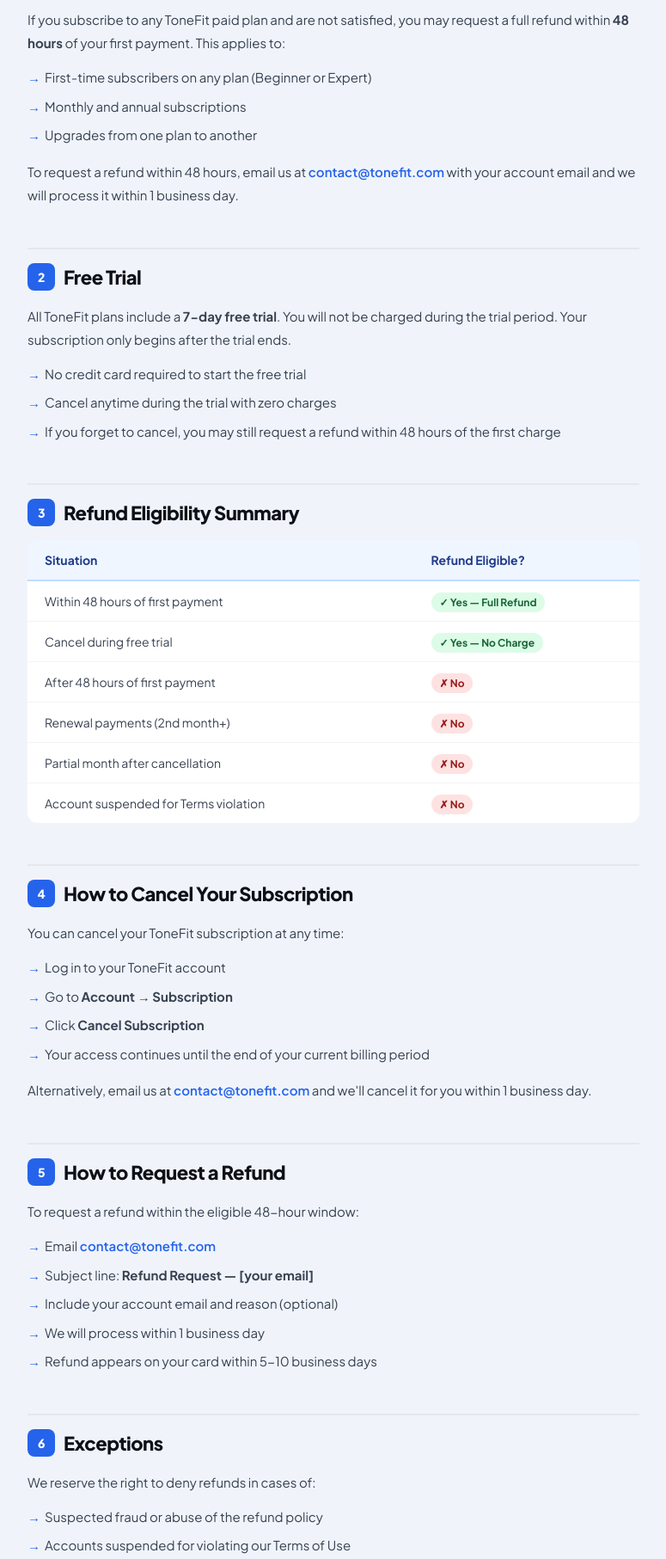
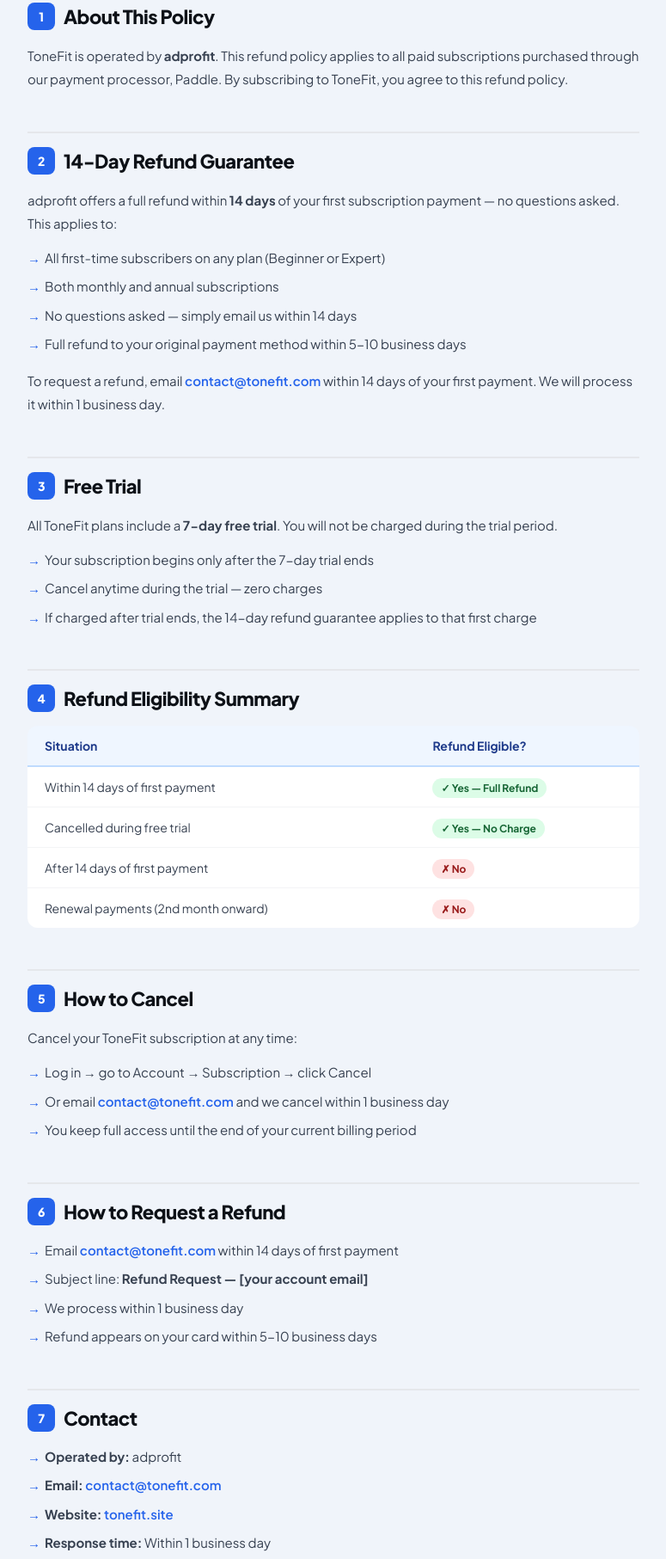
Before and after one commit to proofpal-app/tonefit-app, a plain HTML site: page refund.html in a window 1280 px wide. Shown: the part 489-2302 px from the top of the page at 86% size, without its empty margins (252-1027 px from the left). Drawn offline with Linux system fonts and the light colour scheme.

Commit message:
fix refund and terms for paddle approval

```diff
--- a/refund.html
+++ b/refund.html
@@ -29,14 +29,11 @@
 .page-title{font-size:clamp(32px,5vw,48px);font-weight:900;letter-spacing:-2px;margin-bottom:12px;line-height:1.1}
 .page-meta{display:flex;align-items:center;gap:16px;margin-bottom:48px;flex-wrap:wrap}
 .page-meta span{font-size:13px;color:var(--muted)}
-.highlight-box{background:#EFF6FF;border:1.5px solid #BFDBFE;border-radius:12px;padding:16px 20px;margin-bottom:32px;font-size:14px;color:#1e40af;line-height:1.7}
-.highlight-box strong{font-weight:700}
-.green-box{background:#F0FDF4;border:1.5px solid #BBF7D0;border-radius:12px;padding:16px 20px;margin-bottom:32px;font-size:14px;color:#166534;line-height:1.7}
-.green-box strong{font-weight:700}
+.green-box{background:#F0FDF4;border:1.5px solid #BBF7D0;border-radius:12px;padding:20px 24px;margin-bottom:32px;font-size:15px;color:#166534;line-height:1.8}
+.green-box strong{font-weight:800}
 .legal-section{margin-bottom:48px}
 .legal-section h2{font-size:22px;font-weight:800;color:var(--text);margin-bottom:16px;letter-spacing:-0.5px;padding-top:16px;border-top:2px solid var(--border);display:flex;align-items:center;gap:10px}
 .legal-section h2 .num{width:32px;height:32px;background:var(--blue);color:white;border-radius:8px;display:flex;align-items:center;justify-content:center;font-size:14px;font-weight:900;flex-shrink:0}
-.legal-section h3{font-size:16px;font-weight:700;color:var(--text);margin:20px 0 8px}
 .legal-section p{font-size:15px;line-height:1.8;color:#374151;margin-bottom:14px}
 .legal-section ul{padding-left:0;margin-bottom:16px;list-style:none;display:flex;flex-direction:column;gap:8px}
 .legal-section ul li{font-size:15px;color:#374151;line-height:1.7;padding-left:20px;position:relative}
@@ -77,114 +74,99 @@
   <h1 class="page-title">Refund Policy</h1>
   <div class="page-meta">
     <span>Last updated: June 18, 2026</span>
-    <span>Version 1.0</span>
+    <span>Version 1.1</span>
   </div>
 
   <div class="green-box">
-    <strong>Our Promise:</strong> We want you to love ToneFit. If you're not satisfied within 48 hours of your first payment, we'll give you a full refund — no questions asked.
+    <strong>Our Promise:</strong> ToneFit, operated by <strong>adprofit</strong>, offers a full <strong>14-day refund</strong> on all first-time subscription payments — no questions asked. This policy fully complies with Paddle's refund requirements.
   </div>
 
   <div class="legal-section">
-    <h2><span class="num">1</span> 48-Hour Money-Back Guarantee</h2>
-    <p>If you subscribe to any ToneFit paid plan and are not satisfied, you may request a full refund within <strong>48 hours</strong> of your first payment. This applies to:</p>
-    <ul>
-      <li>First-time subscribers on any plan (Beginner or Expert)</li>
-      <li>Monthly and annual subscriptions</li>
-      <li>Upgrades from one plan to another</li>
-    </ul>
-    <p>To request a refund within 48 hours, email us at <a href="mailto:contact@tonefit.com">contact@tonefit.com</a> with your account email and we will process it within 1 business day.</p>
+    <h2><span class="num">1</span> About This Policy</h2>
+    <p>ToneFit is operated by <strong>adprofit</strong>. This refund policy applies to all paid subscriptions purchased through our payment processor, Paddle. By subscribing to ToneFit, you agree to this refund policy.</p>
   </div>
 
   <div class="legal-section">
-    <h2><span class="num">2</span> Free Trial</h2>
-    <p>All ToneFit plans include a <strong>7-day free trial</strong>. You will not be charged during the trial period. Your subscription only begins after the trial ends.</p>
+    <h2><span class="num">2</span> 14-Day Refund Guarantee</h2>
+    <p>adprofit offers a full refund within <strong>14 days</strong> of your first subscription payment — no questions asked. This applies to:</p>
     <ul>
-      <li>No credit card required to start the free trial</li>
-      <li>Cancel anytime during the trial with zero charges</li>
-      <li>If you forget to cancel, you may still request a refund within 48 hours of the first charge</li>
+      <li>All first-time subscribers on any plan (Beginner or Expert)</li>
+      <li>Both monthly and annual subscriptions</li>
+      <li>No questions asked — simply email us within 14 days</li>
+      <li>Full refund to your original payment method within 5-10 business days</li>
+    </ul>
+    <p>To request a refund, email <a href="mailto:contact@tonefit.com">contact@tonefit.com</a> within 14 days of your first payment. We will process it within 1 business day.</p>
+  </div>
+
+  <div class="legal-section">
+    <h2><span class="num">3</span> Free Trial</h2>
+    <p>All ToneFit plans include a <strong>7-day free trial</strong>. You will not be charged during the trial period.</p>
+    <ul>
+      <li>Your subscription begins only after the 7-day trial ends</li>
+      <li>Cancel anytime during the trial — zero charges</li>
+      <li>If charged after trial ends, the 14-day refund guarantee applies to that first charge</li>
     </ul>
   </div>
 
   <div class="legal-section">
-    <h2><span class="num">3</span> Refund Eligibility Summary</h2>
+    <h2><span class="num">4</span> Refund Eligibility Summary</h2>
     <table class="refund-table">
       <tr>
         <th>Situation</th>
         <th>Refund Eligible?</th>
       </tr>
       <tr>
-        <td>Within 48 hours of first payment</td>
+        <td>Within 14 days of first payment</td>
         <td><span class="tag-yes">✓ Yes — Full Refund</span></td>
       </tr>
       <tr>
-        <td>Cancel during free trial</td>
+        <td>Cancelled during free trial</td>
         <td><span class="tag-yes">✓ Yes — No Charge</span></td>
       </tr>
       <tr>
-        <td>After 48 hours of first payment</td>
+        <td>After 14 days of first payment</td>
         <td><span class="tag-no">✗ No</span></td>
       </tr>
       <tr>
-        <td>Renewal payments (2nd month+)</td>
-        <td><span class="tag-no">✗ No</span></td>
-      </tr>
-      <tr>
-        <td>Partial month after cancellation</td>
-        <td><span class="tag-no">✗ No</span></td>
-      </tr>
-      <tr>
-        <td>Account suspended for Terms violation</td>
+        <td>Renewal payments (2nd month onward)</td>
         <td><span class="tag-no">✗ No</span></td>
       </tr>
     </table>
   </div>
 
   <div class="legal-section">
-    <h2><span class="num">4</span> How to Cancel Your Subscription</h2>
-    <p>You can cancel your ToneFit subscription at any time:</p>
+    <h2><span class="num">5</span> How to Cancel</h2>
+    <p>Cancel your ToneFit subscription at any time:</p>
     <ul>
-      <li>Log in to your ToneFit account</li>
-      <li>Go to <strong>Account → Subscription</strong></li>
-      <li>Click <strong>Cancel Subscription</strong></li>
-      <li>Your access continues until the end of your current billing period</li>
+      <li>Log in → go to Account → Subscription → click Cancel</li>
+      <li>Or email <a href="mailto:contact@tonefit.com">contact@tonefit.com</a> and we cancel within 1 business day</li>
+      <li>You keep full access until the end of your current billing period</li>
     </ul>
-    <p>Alternatively, email us at <a href="mailto:contact@tonefit.com">contact@tonefit.com</a> and we'll cancel it for you within 1 business day.</p>
   </div>
 
   <div class="legal-section">
-    <h2><span class="num">5</span> How to Request a Refund</h2>
-    <p>To request a refund within the eligible 48-hour window:</p>
+    <h2><span class="num">6</span> How to Request a Refund</h2>
     <ul>
-      <li>Email <a href="mailto:contact@tonefit.com">contact@tonefit.com</a></li>
-      <li>Subject line: <strong>Refund Request — [your email]</strong></li>
-      <li>Include your account email and reason (optional)</li>
-      <li>We will process within 1 business day</li>
+      <li>Email <a href="mailto:contact@tonefit.com">contact@tonefit.com</a> within 14 days of first payment</li>
+      <li>Subject line: <strong>Refund Request — [your account email]</strong></li>
+      <li>We process within 1 business day</li>
       <li>Refund appears on your card within 5-10 business days</li>
     </ul>
   </div>
 
   <div class="legal-section">
-    <h2><span class="num">6</span> Exceptions</h2>
-    <p>We reserve the right to deny refunds in cases of:</p>
+    <h2><span class="num">7</span> Contact</h2>
     <ul>
-      <li>Suspected fraud or abuse of the refund policy</li>
-      <li>Accounts suspended for violating our Terms of Use</li>
-      <li>Requests made after the 48-hour window</li>
-    </ul>
-  </div>
-
-  <div class="legal-section">
-    <h2><span class="num">7</span> Contact Us</h2>
-    <p>For any refund questions or requests:</p>
-    <ul>
+      <li><strong>Operated by:</strong> adprofit</li>
       <li><strong>Email:</strong> <a href="mailto:contact@tonefit.com">contact@tonefit.com</a></li>
+      <li><strong>Website:</strong> <a href="https://tonefit.site">tonefit.site</a></li>
       <li><strong>Response time:</strong> Within 1 business day</li>
     </ul>
   </div>
 </div>
 
 <footer>
-  <p>© 2026 ToneFit. All rights reserved. &nbsp;·&nbsp; <a href="/privacy">Privacy</a> <a href="/terms">Terms</a> <a href="/refund">Refund Policy</a> &nbsp;·&nbsp; <a href="mailto:contact@tonefit.com">contact@tonefit.com</a></p>
+  <p>© 2026 ToneFit by adprofit. All rights reserved. &nbsp;·&nbsp; <a href="/privacy">Privacy</a> <a href="/terms">Terms</a> <a href="/refund">Refund Policy</a> &nbsp;·&nbsp; <a href="mailto:contact@tonefit.com">contact@tonefit.com</a></p>
 </footer>
 <script>
 const nav=document.getElementById('navbar');
@@ -193,4 +175,5 @@
 document.getElementById('menuClose').addEventListener('click',()=>{document.getElementById('slideMenu').classList.remove('open');document.getElementById('menuOverlay').classList.remove('open')});
 document.getElementById('menuOverlay').addEventListener('click',()=>{document.getElementById('slideMenu').classList.remove('open');document.getElementById('menuOverlay').classList.remove('open')});
 </script>
-</body></html>
+</body>
+</html>
```
